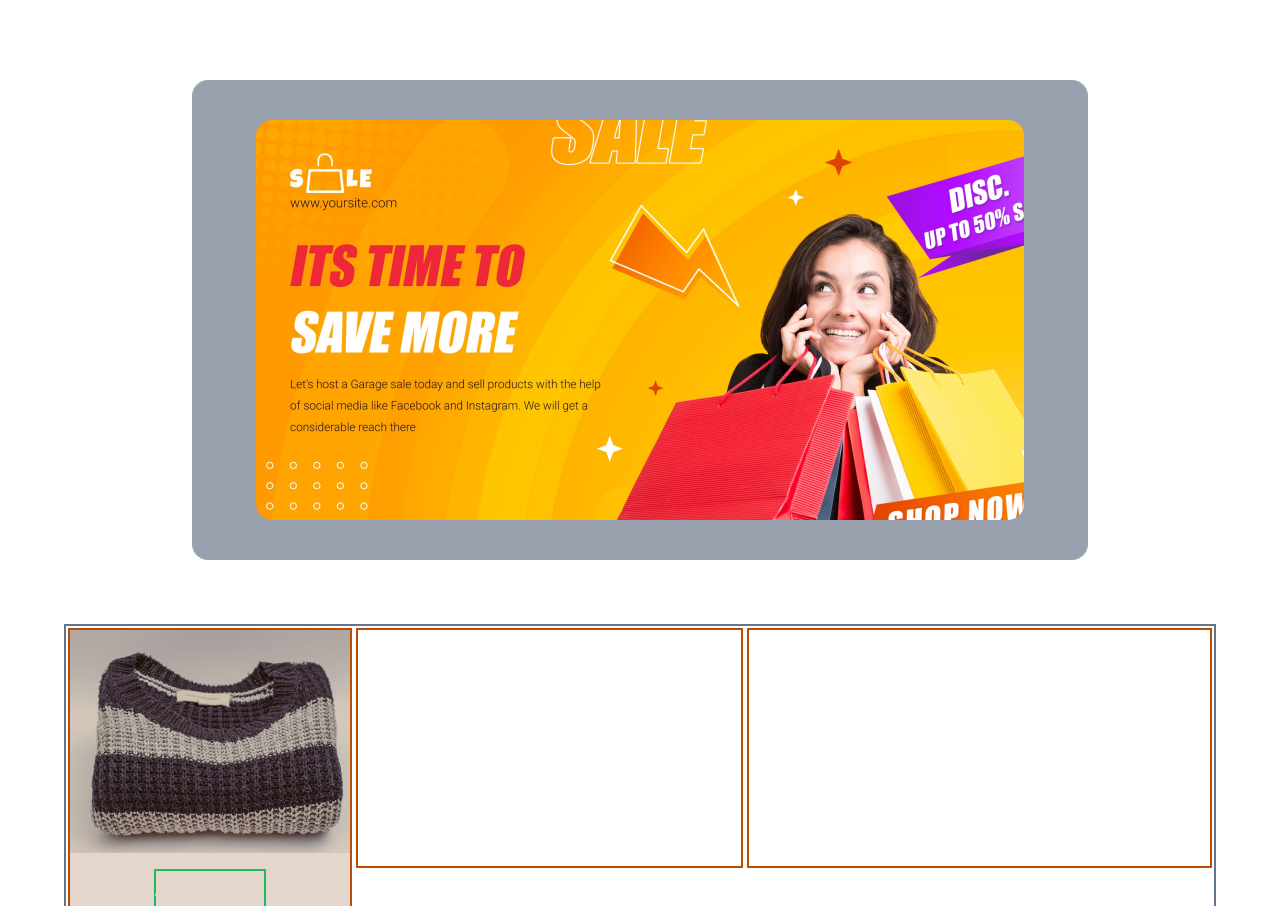
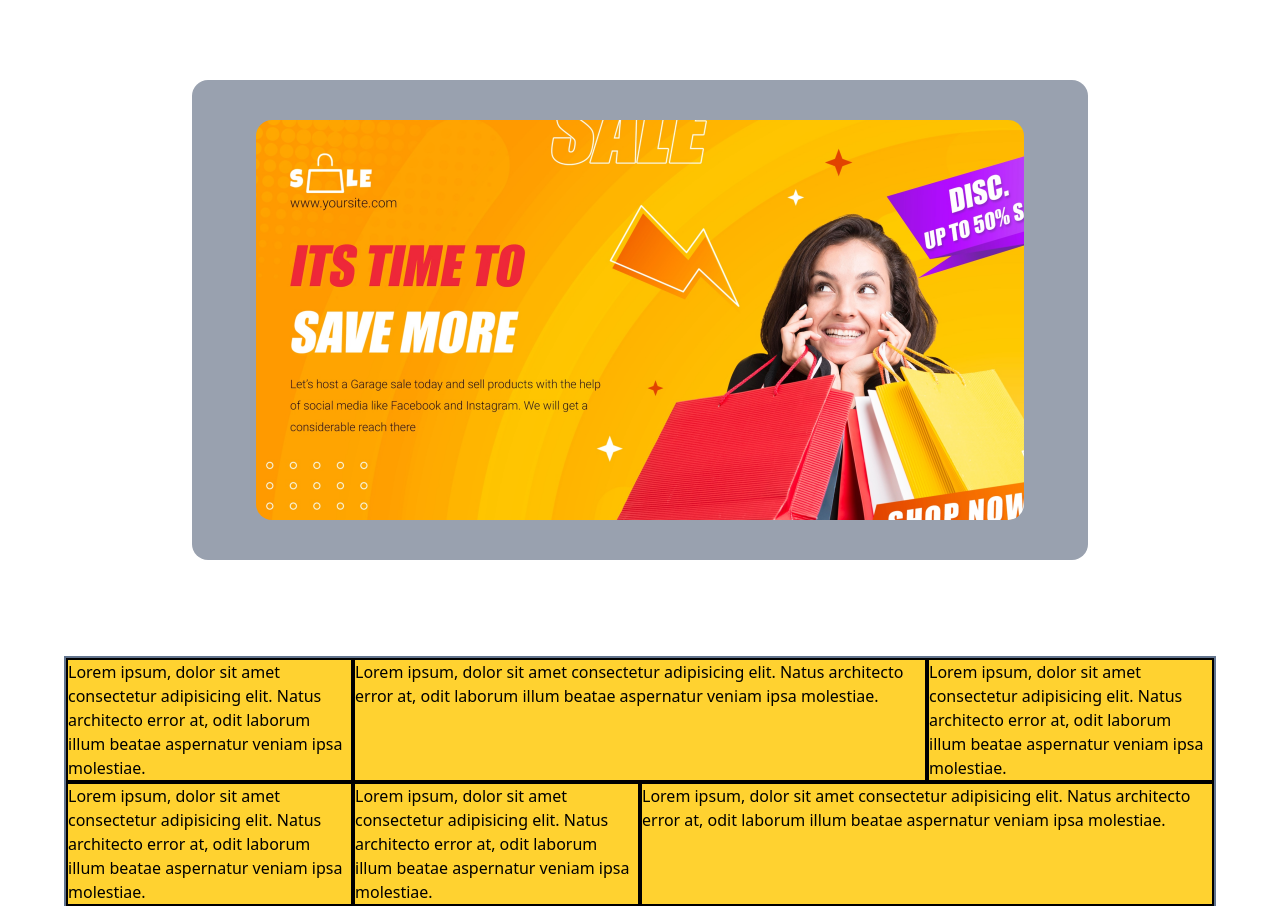
Before and after one commit to faisalinitiate/React-Tailwind, a React (Vite) app: page / in a window 1280 px wide. Shown: the top 906 px of the page. Built offline with nearby package versions, Linux system fonts and the light colour scheme.

Commit message:
Update MultiBanner.jsx

```diff
--- a/src/components/MultiBanner.jsx
+++ b/src/components/MultiBanner.jsx
@@ -3,24 +3,20 @@ import BImgOne from '../assets/BImgOne.jpg'
 
 const MultiBanner = () => {
   return (
-    <div className='max-w-6xl mx-auto border-2 border-solid border-slate-500 mt-16 mb-12 flex'>
+    <div className='max-w-6xl mx-auto border-2 border-solid border-slate-500 mt-24 mb-12 grid grid-cols-4'>
 
-         <div className="w-12 h-80 grow-3 border-2 border-solid border-amber-700 m-0.5 grid place-items-center relative">
-           <img src={BImgOne} className="w-[100%] h-[100%] object-cover" alt="alt" />
-           <div className="border-2 border-solid border-green-400">
-            <h1 className='my-1 text-white font-bold'>Just Arrived</h1>
-            <button>Lorem, ipsum.</button>
+        <div className="col-span-1 border-2 border-solid border-black bg-amber-300">Lorem ipsum, dolor sit amet consectetur adipisicing elit. Natus architecto error at, odit laborum illum beatae aspernatur veniam ipsa molestiae.</div>
+        <div className="col-span-2 border-2 border-solid border-black bg-amber-300">Lorem ipsum, dolor sit amet consectetur adipisicing elit. Natus architecto error at, odit laborum illum beatae aspernatur veniam ipsa molestiae.</div>
+        <div className="col-span-1 border-2 border-solid border-black bg-amber-300">Lorem ipsum, dolor sit amet consectetur adipisicing elit. Natus architecto error at, odit laborum illum beatae aspernatur veniam ipsa molestiae.</div>
 
-           </div>
-
-           <div className="bg-amber-900 opacity-20 absolute top-0 left-0 w-[100%] h-[100%]"></div>
-         </div>
+        <div className="col-span-1 border-2 border-solid border-black bg-amber-300">Lorem ipsum, dolor sit amet consectetur adipisicing elit. Natus architecto error at, odit laborum illum beatae aspernatur veniam ipsa molestiae.</div>
+        <div className="col-span-1 border-2 border-solid border-black bg-amber-300">Lorem ipsum, dolor sit amet consectetur adipisicing elit. Natus architecto error at, odit laborum illum beatae aspernatur veniam ipsa molestiae.</div>
+        <div className="col-span-2 border-2 border-solid border-black bg-amber-300">Lorem ipsum, dolor sit amet consectetur adipisicing elit. Natus architecto error at, odit laborum illum beatae aspernatur veniam ipsa molestiae.</div>
 
 
-         <div className="w-18 h-60  grow-4 border-2 border-solid border-amber-700 m-0.5"></div>
-
-
-         <div className="w-18 h-60  grow-5 border-2 border-solid border-amber-700 m-0.5"></div>
+        <div className="col-span-2 border-2 border-solid border-black bg-amber-300">Lorem ipsum, dolor sit amet consectetur adipisicing elit. Natus architecto error at, odit laborum illum beatae aspernatur veniam ipsa molestiae.</div>
+        <div className="col-span-1 border-2 border-solid border-black bg-amber-300">Lorem ipsum, dolor sit amet consectetur adipisicing elit. Natus architecto error at, odit laborum illum beatae aspernatur veniam ipsa molestiae.</div>
+        <div className="col-span-1 border-2 border-solid border-black bg-amber-300">Lorem ipsum, dolor sit amet consectetur adipisicing elit. Natus architecto error at, odit laborum illum beatae aspernatur veniam ipsa molestiae.</div>
 
     </div>
   )
```
